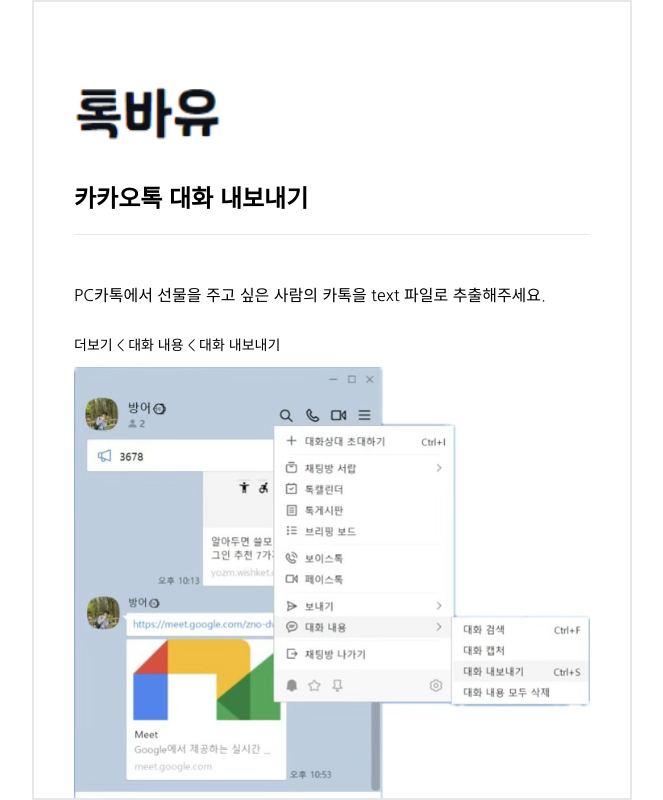
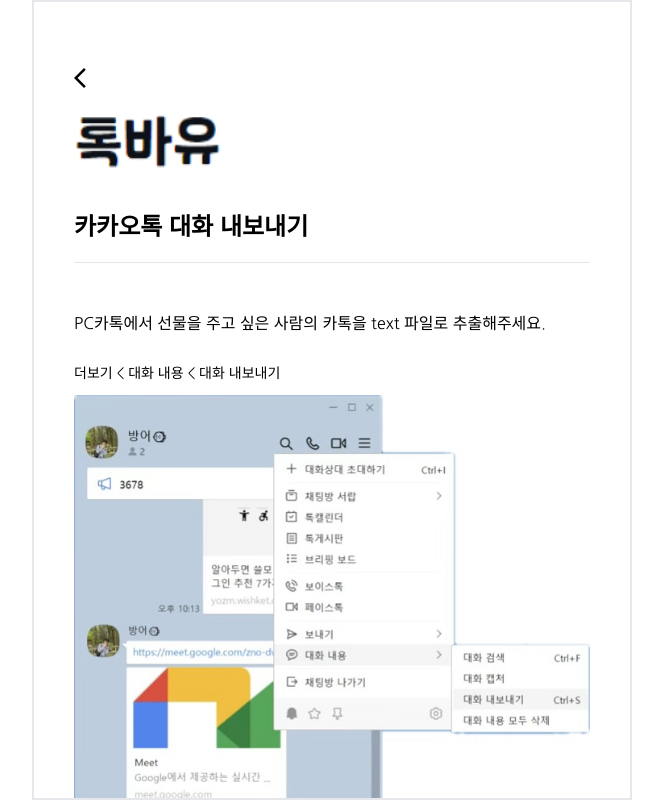
Before and after one commit to minji2219/talkbaU, a React (Create React App) app: page /explain in a window 1280 px wide. Shown: the whole page, without its empty margins (308-971 px from the left). Built offline with nearby package versions, Linux system fonts and the light colour scheme.

Commit message:
라우터 정리

```diff
--- a/src/components/Header.jsx
+++ b/src/components/Header.jsx
@@ -1,9 +1,18 @@
 import React from "react";
+import { Link, useLocation } from "react-router-dom";
 
 const Header = () => {
+  const { pathname } = useLocation();
   return (
-    <div className="mt-20">
-      {/* 뒤로가기 버튼 */}
+    <div>
+      {(pathname === "/explain" || pathname === "/recommand") && (
+        <Link to="/home">
+          <span className="material-symbols-outlined mb-5 hover:cursor-pointer">
+            arrow_back_ios
+          </span>
+        </Link>
+      )}
+
       <img src="/image/logo.png" alt="logo" width={150} />
     </div>
   );
--- a/src/components/Layout.jsx
+++ b/src/components/Layout.jsx
@@ -4,7 +4,7 @@ import { Outlet } from "react-router-dom";
 const Layout = () => {
   return (
     <div className="max-w-[600px] h-[100vh] mx-auto border-2 overflow-y-scroll">
-      <div className="mx-10 my-20 h-[calc(100%-160px)]">
+      <div className="mx-10 my-16 h-[calc(100%-160px)]">
         <Outlet />
       </div>
     </div>
--- a/src/pages/home/index.jsx
+++ b/src/pages/home/index.jsx
@@ -1,5 +1,6 @@
 import React from "react";
 import Header from "../../components/Header";
+import { Link } from "react-router-dom";
 
 const Home = () => {
   return (
@@ -16,7 +17,7 @@ const Home = () => {
         />
         <div className="flex flex-col items-center gap-2 absolute">
           <label
-            for="file"
+            htmlFor="file"
             className="material-symbols-outlined block text-8xl cursor-pointer"
           >
             file_present
@@ -36,10 +37,13 @@ const Home = () => {
         className="ml-[50%]"
       />
 
-      <div className="flex items-center gap-2 mt-14 font-bold hover:cursor-pointer">
+      <Link
+        to="/explain"
+        className="flex items-center gap-2 mt-14 font-bold hover:cursor-pointer"
+      >
         <img src="/image/book.png" alt="첨부방법" />
         <div>파일 첨부 방법</div>
-      </div>
+      </Link>
     </div>
   );
 };
```
